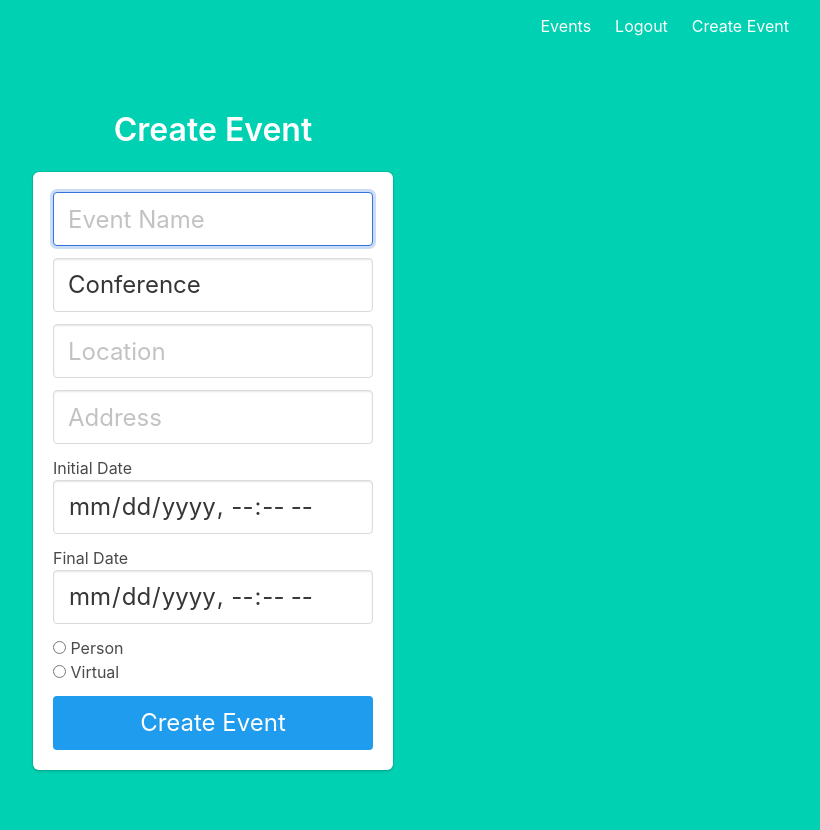
After one commit to jspuertos/flask-zero-project, a Flask app: page /create-event in a window 1280 px wide. The commit adds this page. Shown: the whole page, without its empty margins (427-1247 px from the left). Run offline with Flask 2, Linux system fonts and the light colour scheme; the visitor is signed in with stand-in values (Sample User, id 1).

Commit message:
Implementes Create Event

```diff
--- a/project/auth.py
+++ b/project/auth.py
@@ -1,6 +1,6 @@
 from flask import Blueprint, render_template, redirect, url_for, request, flash
 from werkzeug.security import generate_password_hash, check_password_hash
-from flask_login import login_user, logout_user, login_required
+from flask_login import login_user, logout_user, login_required, LoginManager
 from .models import User, Event
 from . import db
 
@@ -52,3 +52,28 @@ def signup_post():
 def logout():
     logout_user()
     return redirect(url_for('auth.login'))
+
+@auth.route('/create-event')
+@login_required
+def createevent():
+    return render_template('create-event.html')
+
+@auth.route('/create-event', methods=['POST'])
+@login_required
+def createevent_post():
+    event = request.form.get('event')
+    category = request.form.get('category')
+    location = request.form.get('location')
+    address = request.form.get('address')
+    initial_date = request.form.get('initial_date')
+    final_date = request.form.get('final_date')
+    attendance = request.form.get('attendance')
+
+    user_id = 1
+
+    new_event = Event(event=event, category=category, location=location, address=address, initial_date=initial_date, final_date=final_date, attendance=attendance, user_id=user_id)
+
+    db.session.add(new_event)
+    db.session.commit()
+
+    return redirect(url_for('main.events'))
--- a/project/models.py
+++ b/project/models.py
@@ -12,13 +12,13 @@ class User(UserMixin, db.Model):
 class Event(db.Model):
     __tablename__ = 'events'
     id = db.Column(db.Integer, primary_key=True)
-    name = db.Column(db.String(80))
+    event = db.Column(db.String(80))
     category = db.Column(db.String(80))
     location = db.Column(db.String(100))
     address = db.Column(db.String(100))
     initial_date = db.Column(db.DateTime())
     final_date = db.Column(db.DateTime())
-    presential_virtual = db.Column(db.Boolean())
+    attendance = db.Column(db.String(80))
     created_on = db.Column(db.DateTime(), default=datetime.utcnow)
     updated_on = db.Column(db.DateTime(), default=datetime.utcnow, onupdate=datetime.utcnow)
     user_id = db.Column(db.Integer, db.ForeignKey('users.id'), nullable=False)
--- a/project/templates/base.html
+++ b/project/templates/base.html
@@ -35,6 +35,9 @@
                             <a href="{{ url_for('auth.logout') }}" class="navbar-item">
                                 Logout
                             </a>
+                            <a href="{{ url_for('auth.createevent') }}" class="navbar-item">
+                                Create Event
+                            </a>
                             {% endif %}
                         </div>
                     </div>
--- /dev/null
+++ b/project/templates/create-event.html
@@ -0,0 +1,64 @@
+{% extends "base.html" %}
+
+{% block content %}
+<div class="column is-4 is-offset-4">
+    <h3 class="title">Create Event</h3>
+    <div class="box">
+
+        <form method="POST" action="/create-event">
+            <div class="field">
+                <div class="control">
+                    <input class="input is-large" type="text" name="event" placeholder="Event Name" autofocus="">
+                </div>
+            </div>
+
+            <div class="field">
+                <div class="control">
+                    <select class="input is-large" id="category" name="category">
+                        <option value="conference">Conference</option>
+                        <option value="seminar">Seminar</option>
+                        <option value="congress">Congress</option>
+                        <option value="course">Course</option>
+                    </select>
+                </div>
+            </div>
+
+            <div class="field">
+                <div class="control">
+                    <input class="input is-large" type="text" name="location" placeholder="Location" autofocus="">
+                </div>
+            </div>
+
+            <div class="field">
+                <div class="control">
+                    <input class="input is-large" type="text" name="address" placeholder="Address" autofocus="">
+                </div>
+            </div>
+
+            <div class="field">
+                <div class="control">
+                    <label for="initial_date">Initial Date </label>
+                    <input class="input is-large" type="datetime-local" name="initial_date">
+                </div>
+            </div>
+
+            <div class="field">
+                <div class="control">
+                    <label for="final_date">Final Date </label>
+                    <input class="input is-large" type="datetime-local" name="final_date">
+                </div>
+            </div>
+
+            <div class="field">
+                <div class="control">
+                    <input type="radio" name="attendance" value="person">
+                    <label for="person">Person</label><br>
+                    <input type="radio" name="attendance" value="virtual">
+                    <label for="virtual">Virtual</label><br>
+                </div>
+            </div>
+            <button class="button is-block is-info is-large is-fullwidth">Create Event</button>
+        </form>
+    </div>
+</div>
+{% endblock %}
```
